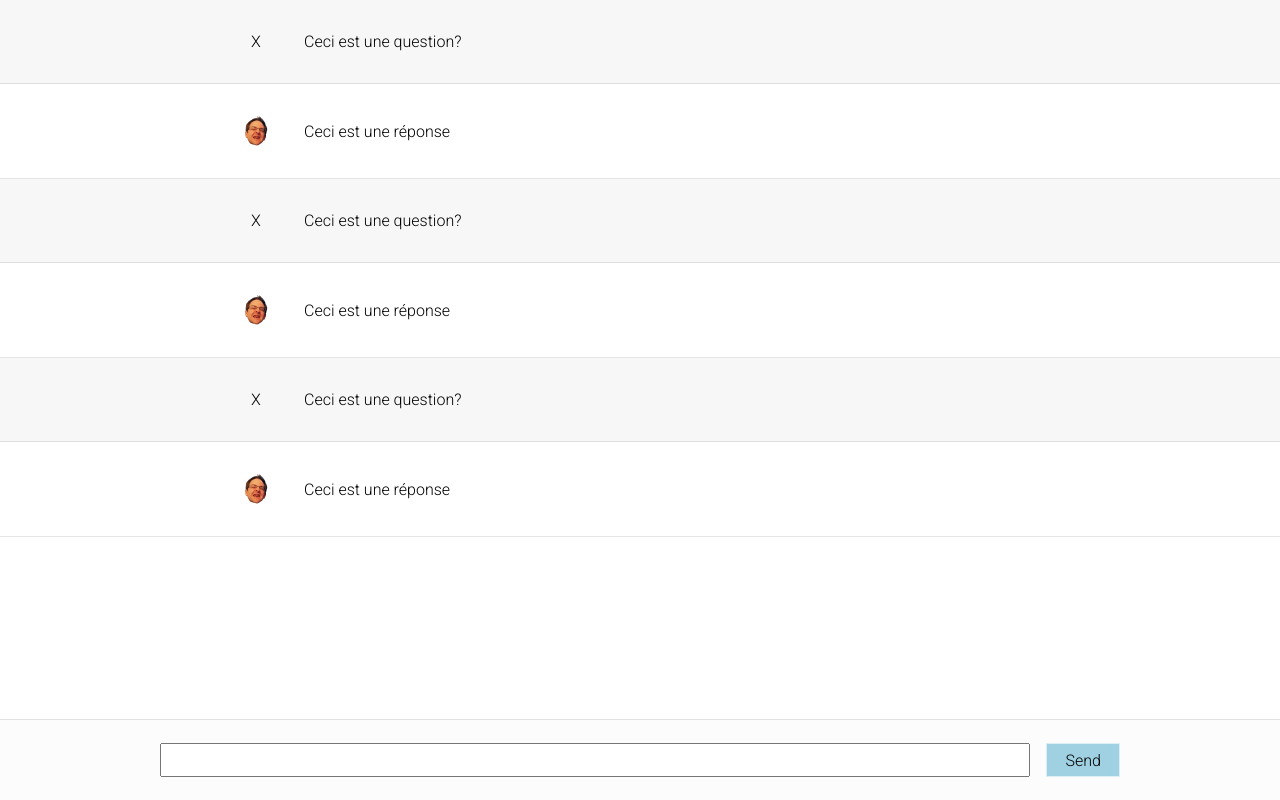
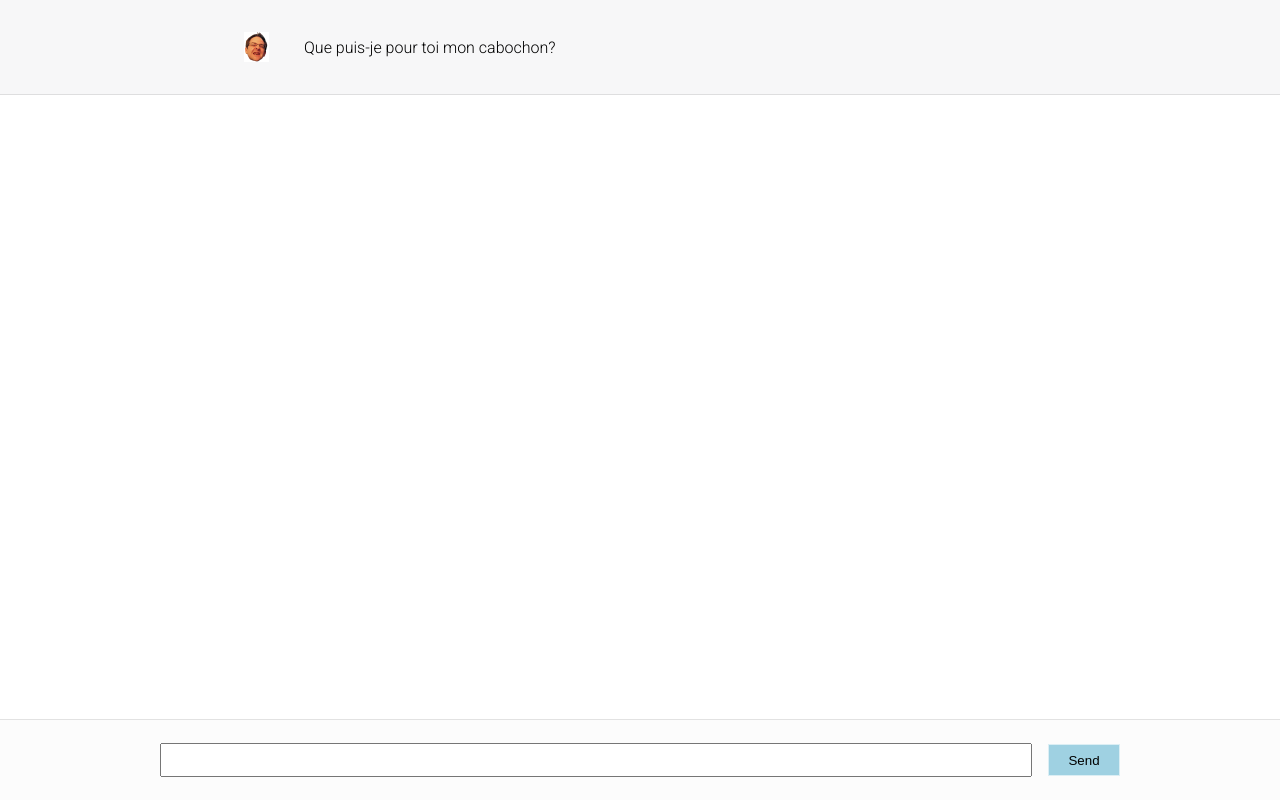
Before and after one commit to FrankyBBoy/chialgpt, an Angular app: page / in a window 1280 px wide. Built offline with nearby package versions, Linux system fonts and the light colour scheme.

Commit message:
Add some stuff

```diff
--- a/src/app/app.component.html
+++ b/src/app/app.component.html
@@ -1,57 +1,20 @@
 <div class="main-container">
-  <div class="qa-row qa-row--question">
+  <div *ngFor="let qa_item of list_question_answer" class="qa-row"
+       [ngClass]="{'qa-row--answer': qa_item.type == 'ANSWER',
+                   'qa-row--question': qa_item.type == 'QUESTION'}">
     <div class="qa-container">
       <div class="qa-container__logo">
-        <div>X</div>
+        <img *ngIf="qa_item.type == 'ANSWER'" src="./../assets/images/SL.png" alt="chialeux">
+        <div *ngIf="qa_item.type == 'QUESTION'">X</div>
       </div>
-      <div class="qa-container__text">Ceci est une question?</div>
-    </div>
-  </div>
-  <div class="qa-row qa-row--answer">
-    <div class="qa-container">
-      <div class="qa-container__logo">
-        <img src="./../assets/images/SL.png" alt="chialeux">
-      </div>
-      <div class="qa-container__text">Ceci est une réponse</div>
-    </div>
-  </div>
-  <div class="qa-row qa-row--question">
-    <div class="qa-container">
-      <div class="qa-container__logo">
-        <div>X</div>
-      </div>
-      <div class="qa-container__text">Ceci est une question?</div>
-    </div>
-  </div>
-  <div class="qa-row qa-row--answer">
-    <div class="qa-container">
-      <div class="qa-container__logo">
-        <img src="./../assets/images/SL.png" alt="chialeux">
-      </div>
-      <div class="qa-container__text">Ceci est une réponse</div>
-    </div>
-  </div>
-  <div class="qa-row qa-row--question">
-    <div class="qa-container">
-      <div class="qa-container__logo">
-        <div>X</div>
-      </div>
-      <div class="qa-container__text">Ceci est une question?</div>
-    </div>
-  </div>
-  <div class="qa-row qa-row--answer">
-    <div class="qa-container">
-      <div class="qa-container__logo">
-        <img src="./../assets/images/SL.png" alt="chialeux">
-      </div>
-      <div class="qa-container__text">Ceci est une réponse</div>
+      <div class="qa-container__text">{{ qa_item.text }}</div>
     </div>
   </div>
 
   <div class="sticky-footer">
-    <div class="form-container">
-      <input type="text">
-      <a class="send-button">Send</a>
-    </div>
+    <form (ngSubmit)="sendQuestion()" class="form-container">
+      <input type="text" [(ngModel)]="question" [ngModelOptions]="{standalone: true}">
+      <button class="send-button" type="submit">Send</button>
+    </form>
   </div>
 </div>
--- a/src/app/app.component.scss
+++ b/src/app/app.component.scss
@@ -11,11 +11,11 @@
 
 
   &--question {
-    background-color: #F7F7F8;
+    background-color: white;
   }
 
   &--answer {
-    background-color: white;
+    background-color: #F7F7F8;
   }
 }
 
--- a/src/app/app.component.ts
+++ b/src/app/app.component.ts
@@ -1,26 +1,75 @@
-import { Component } from '@angular/core';
+import { Component, OnInit } from '@angular/core';
 
 @Component({
   selector: 'app-root',
   templateUrl: './app.component.html',
   styleUrls: ['./app.component.scss']
 })
-export class AppComponent {
-  title = 'chial-gpt';
+export class AppComponent implements OnInit{
 
-  list_question_answer = []
+  question = "";
 
+  list_question_answer: any[] = [];
 
+  private answers_list: string[] = [
+    "Ah ta yeule",
+    "Da fuck tu veux savoir ça?",
+    "Sérieux man?",
+    "T'es tu gêné de demander ça?",
+    "Tu dois pas être bin bin en demande à ta job.",
+    "Ferai pas ta job à ta place maudit lâche",
+    "Fait tes recherches toi même osti de cornet.",
+    "C'est toi le problème"
+  ]
+
+  ngOnInit(): void {
+    this.sendAnswer('Que puis-je pour toi mon cabochon?');
+  }
+
+  sendQuestion() {
+    if (!this.question)
+      return;
+
+    this.list_question_answer.push({
+      type: "QUESTION",
+      text: this.question
+    })
+
+    this.question = "";
+
+    this.sendRandomAnswer();
+  }
+
+  sendAnswer(answer: string) {
+    this.list_question_answer.push({
+      type: 'ANSWER',
+      text: answer
+    });
+  }
+
+  sendRandomAnswer() {
+    this.sendAnswer(this.consumeRandomAnswer())
+  }
+
+  consumeRandomAnswer(): string {
+    if (this.answers_list.length == 0)
+      return "J'ai pu de réponse... VA CHIER!"
+
+    const randomAnswerIndex = Math.floor(Math.random() * (this.answers_list.length-1));
+    const randomAnswer = this.answers_list.at(randomAnswerIndex) || "";
+
+    this.answers_list.splice(randomAnswerIndex, 1);
+
+    return randomAnswer;
+  }
 }
- /*
-Ah ta yeule
-Da fuck tu veux savoir ça
-Sérieux man?
-T'es tu gêné de demander ça?
-Tu peux ajouter une insulte à la fin de chaque réponse.
-Tu dois pas être bin bin en demande à ta job.
-Ferai pas ta job à ta place maudit lâche
-Fait tes recherches toi même osti de cornet.
-C'est toi le problème
 
- */
+/*
+TODO
+- ajouter le forms submit pour envoyé le msg sur le enter
+- faire une liste random de message d'acceuil
+- ajouter animation réflexion
+- ajouter animation écriture du texte
+- Consommer les message random pour ne pas avoir le même 2 fois
+- mettre un message finale si tous les message son consommer
+*/
--- a/src/app/app.module.ts
+++ b/src/app/app.module.ts
@@ -1,4 +1,5 @@
 import { NgModule } from '@angular/core';
+import { FormsModule } from '@angular/forms';
 import { BrowserModule } from '@angular/platform-browser';
 
 import { AppComponent } from './app.component';
@@ -8,7 +9,8 @@ import { AppComponent } from './app.component';
     AppComponent
   ],
   imports: [
-    BrowserModule
+    BrowserModule,
+    FormsModule
   ],
   providers: [],
   bootstrap: [AppComponent]
```
